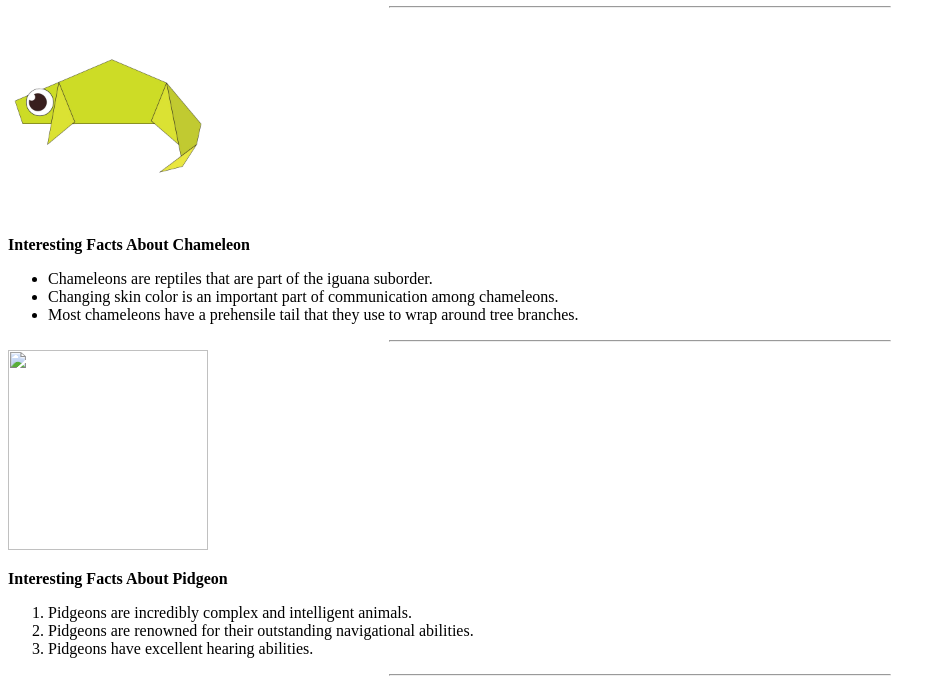
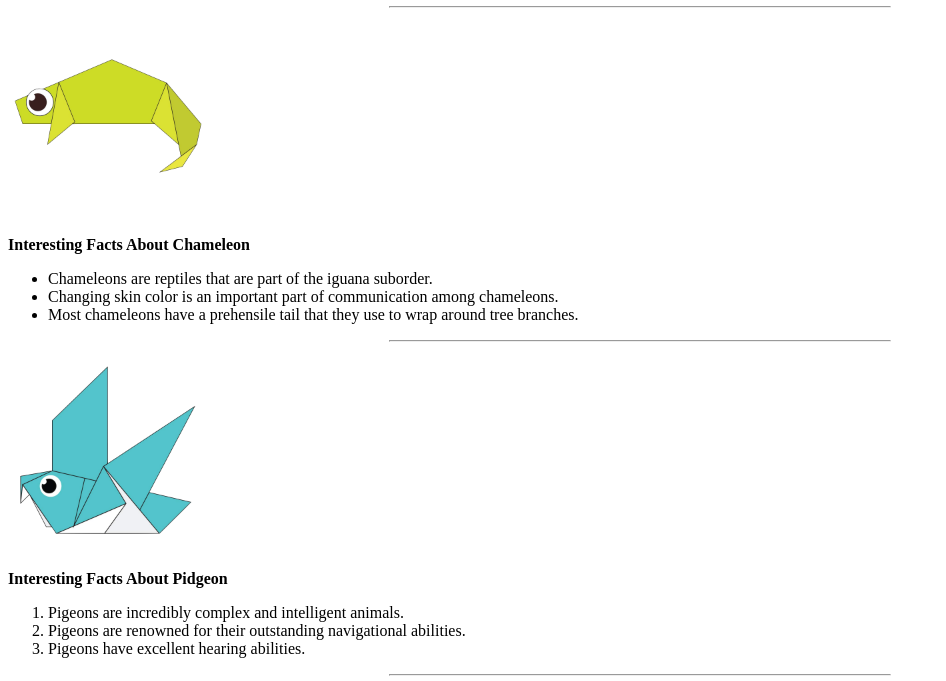
Before and after one commit to AcidBoy40/project49, a plain HTML site: page index.html in a window 1280 px wide. Shown: the part 100-781 px from the top of the page, without its empty margins (0-946 px from the left). Drawn offline with Linux system fonts and the light colour scheme.

Commit message:
Update index.html

```diff
--- a/index.html
+++ b/index.html
@@ -20,12 +20,12 @@
             <hr width=500px>
 
         <a href="https://origami.me/pigeon/">
-            <img src="pidgeon.png" width=200 height=200></a>
+            <img src="pigeon.png" width=200 height=200></a>
             <p><b>Interesting Facts About Pidgeon</b></p>
             <ol>
-            <li>Pidgeons are incredibly complex and intelligent animals.</li>
-            <li>Pidgeons are renowned for their outstanding navigational abilities.</li>
-            <li>Pidgeons have excellent hearing abilities.</li>
+            <li>Pigeons are incredibly complex and intelligent animals.</li>
+            <li>Pigeons are renowned for their outstanding navigational abilities.</li>
+            <li>Pigeons have excellent hearing abilities.</li>
             </ol>
             <hr width=500px>
 
```
